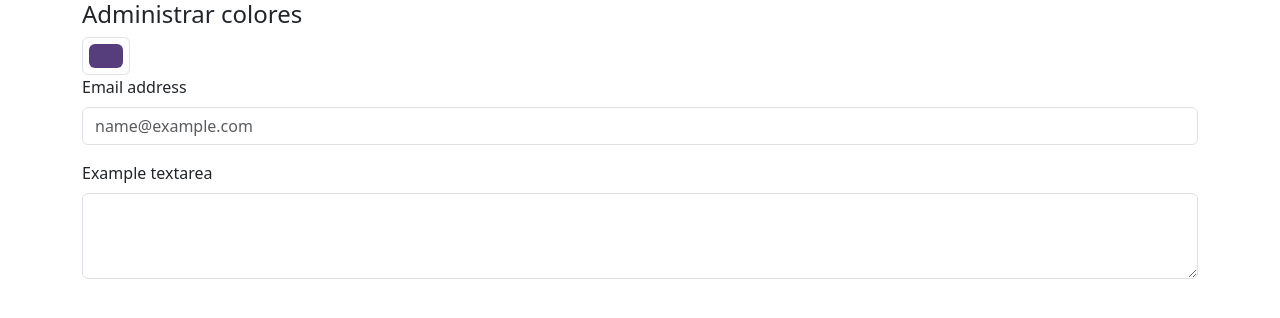
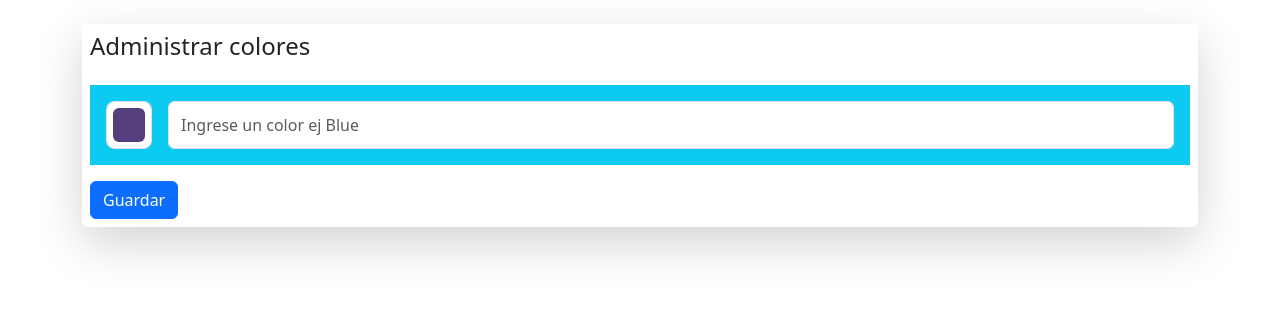
Before and after one commit to julianDev94/tp-react-ejercicio6, a React (Vite) app: page / in a window 1280 px wide. Shown: the top 318 px of the page. Built offline with nearby package versions, Linux system fonts and the light colour scheme.

Commit message:
Dejo maquetado formulario colores

```diff
--- a/src/App.css
+++ b/src/App.css
@@ -0,0 +1,4 @@
+/* #inputColor{
+    width: 35px;
+    height: 300px;
+} */
--- a/src/App.jsx
+++ b/src/App.jsx
@@ -1,6 +1,7 @@
 import 'bootstrap/dist/css/bootstrap.min.css'
 import { Container } from 'react-bootstrap'
 import FormularioColores from './components/FormularioColores'
+import './App.css'
 
 function App() {
 
--- a/src/components/FormularioColores.jsx
+++ b/src/components/FormularioColores.jsx
@@ -1,25 +1,24 @@
+import { Button } from "react-bootstrap";
 import Form from "react-bootstrap/Form";
 
 const FormularioColores = () => {
   return (
-    <section>
+    <section className="mt-4 shadow-lg p-2 rounded">
       <h4>Administrar colores</h4>
-      <Form>
-        <Form.Group className="mb-3" controlId="exampleForm.ControlInput1">
+      <Form className="mt-4">
+        <Form.Group className="mb-3 d-flex bg-info p-3">
           <Form.Control
             type="color"
-            id="exampleColorInput"
+            size="lg"
+            id="inputColor"
             defaultValue="#563d7c"
-            title="Choose your color"
+            title="Cambia tu color"
           />
-          <Form.Label>Email address</Form.Label>
-          <Form.Control type="email" placeholder="name@example.com" />
+          <Form.Control type="text" className="ms-3" placeholder="Ingrese un color ej Blue" minLength={3} maxLength={30} />
         </Form.Group>
-        <Form.Group className="mb-3" controlId="exampleForm.ControlTextarea1">
-          <Form.Label>Example textarea</Form.Label>
-          <Form.Control as="textarea" rows={3} />
-        </Form.Group>
+        <Button variant="primary" type="submit" >Guardar</Button>
       </Form>
+
     </section>
   );
 };
```
